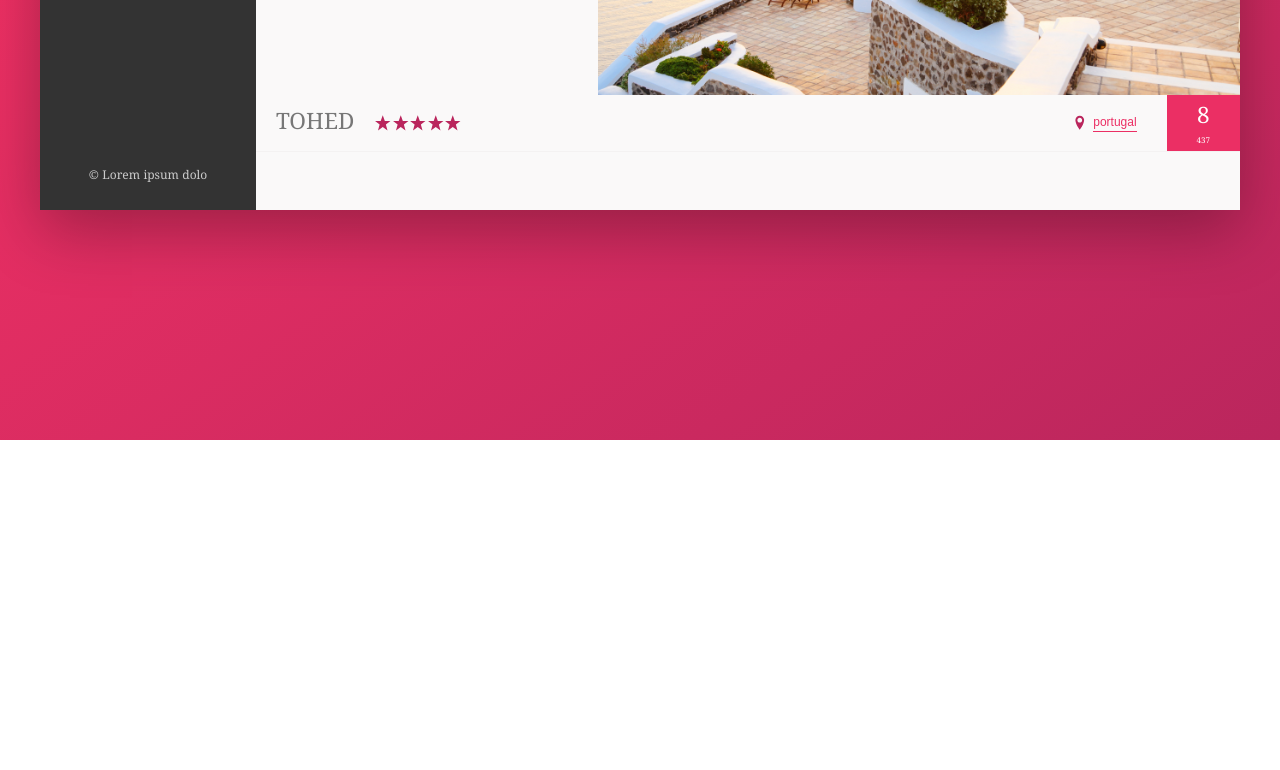
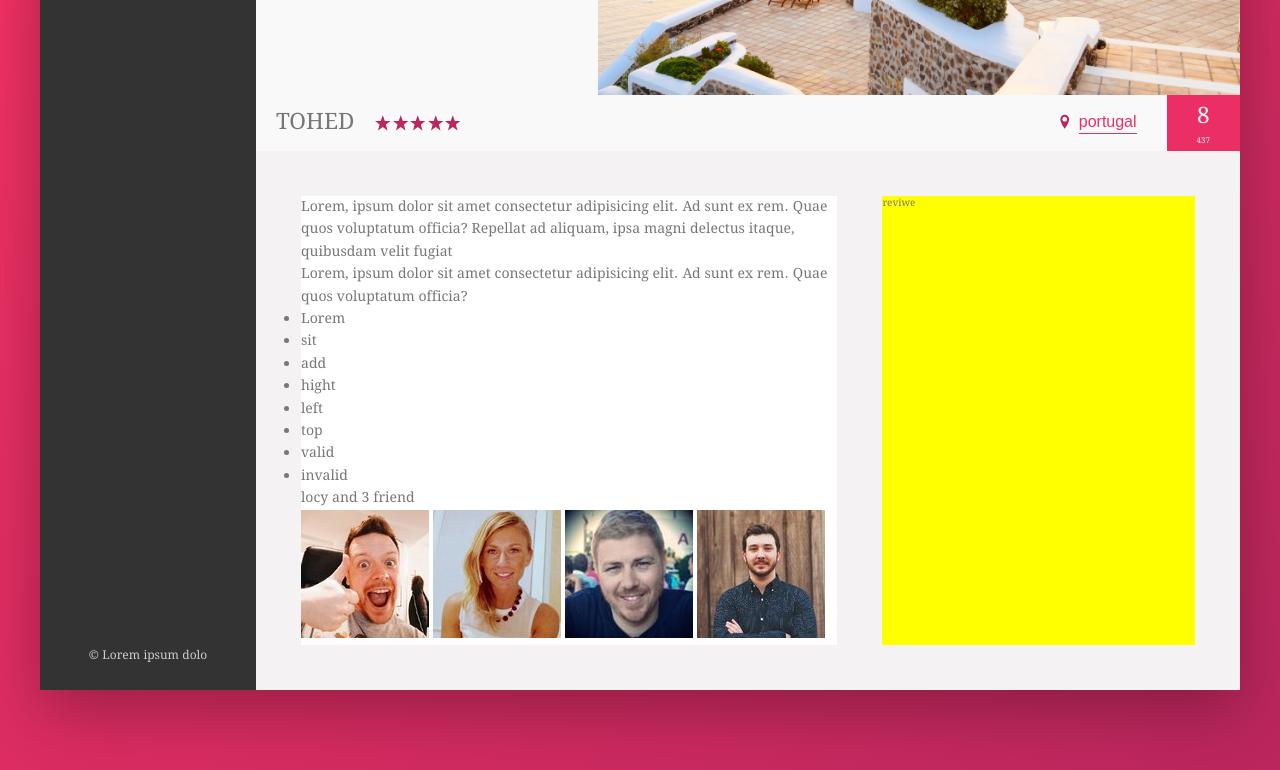
Before and after one commit to taranehsaadati/Trillo, a website: page index.html in a window 1280 px wide. Shown: the part 440-1210 px from the top of the page. Before the commit the page ends 880 px from the top, so only its background shows below. Drawn offline with Linux system fonts and the light colour scheme.

Commit message:
start section description

```diff
--- a/index.html
+++ b/index.html
@@ -33,7 +33,7 @@
 
                 <div class="nav-user__icon-box">
                     <svg class="nav-user__icon">
-                        <use  xlink:href="./img/sprite.svg#icon-message"></use>
+                        <use xlink:href="./img/sprite.svg#icon-message"></use>
                     </svg>
                     <span class="nav-user__notification">10</span>
                 </div>
@@ -53,7 +53,7 @@
 
 
 
-        <div class="content">
+        <main class="content">
             <div class="sidebar">
                 <ul class="side-nav">
                     <li class="side-nav__items side-nav__active">
@@ -155,9 +155,57 @@
                     </div>
 
                 </div>
+
+
+
+                <div class="detalis">
+                    <div class="description">
+                        <p class="pargraph">Lorem, ipsum dolor sit amet consectetur adipisicing elit. Ad sunt ex rem.
+                            Quae quos voluptatum officia? Repellat ad aliquam, ipsa magni delectus itaque, quibusdam
+                            velit fugiat
+                        </p>
+
+                        <p class="pargraph">Lorem, ipsum dolor sit amet consectetur adipisicing elit. Ad sunt ex rem.
+                            Quae quos voluptatum officia?
+                        </p>
+                        <ul class="list">
+                            <li class="list__items">Lorem</li>
+                            <li class="list__items">sit</li>
+                            <li class="list__items">add</li>
+                            <li class="list__items">hight</li>
+                            <li class="list__items">left</li>
+                            <li class="list__items">top</li>
+                            <li class="list__items">valid</li>
+                            <li class="list__items">invalid</li>
+                        </ul>
+                        <div class="recommend">
+                            <div class="recommend__count">
+                                locy and 3 friend
+                            </div>
+                            <div class="recommend__friend">
+                                <img src="img/user-1.jpg" alt="user" class="recommend__friend">
+                                <img src="img/user-2.jpg" alt="user" class="recommend__friend">
+                                <img src="img/user-3.jpg" alt="user" class="recommend__friend">
+                                <img src="img/user-4.jpg" alt="user" class="recommend__friend">
+
+                            </div>
+
+                        </div>
+
+
+                    </div>
+
+
+                    <div class="reviwe">
+                        reviwe
                     </div>
                 </div>
+
             </div>
+
+        </main>
+    </div>
+
 </body>
 
 </html>
--- a/sass/_base.scss
+++ b/sass/_base.scss
@@ -33,6 +33,8 @@ Gray dark 1:#999;
 --color-Gray-dark-3:#999;
 
 --shadow-dark:0rem 2rem 6rem rgba(0,0,0,.3);
+--line:1 solid var(--color-Gray-light-2);
+--shadow-light:0 2rem 5rem rgba(0,0,0,.06)
 }
 
 *{
--- a/sass/_component.scss
+++ b/sass/_component.scss
@@ -91,16 +91,14 @@
         justify-content: center;
         align-items: center;
     }
-    &__user {
-    }
+
     &__photo {
         height: 3.75rem;
         width: 3.75;
         border-radius: 50%;
         margin-right: 0.5rem;
     }
-    &__user-name {
-    }
+
 }
 
 ////////////////////////////////////////side-nav
@@ -182,7 +180,7 @@
 .overviwe {
     display: flex;
     align-items: center;
-    border-bottom: 1px solid var(--color-Gray-light-2);
+    border-bottom:  var(--line);
 
     &__title {
         font-size: 2.25rem;
@@ -204,7 +202,7 @@
         margin-right:.5rem;
     }
     &__location {
-        font-size:1.2rem;
+        font-size:1.6rem;
         display:flex;
         vertical-align:center;
         margin-right:3rem;
--- a/sass/_layout.scss
+++ b/sass/_layout.scss
@@ -9,7 +9,7 @@ box-shadow:var(--shadow-dark);
 .header{
 height:7rem;
 background-color:#fff;
-border-bottom:1px solid var(--color-Gray-light-2);
+border-bottom:var(--line);
 display:flex;
 justify-content:space-between;
 align-items:center;
@@ -29,6 +29,24 @@ justify-content:space-between;
 }
 .main-view{
     flex:1;
-    height:50rem;
+
 
 }
+.detalis{
+display:flex;
+padding:4.5rem;
+background-color:var(--color-Gray-light-2);
+border-bottom:var(--line);
+}
+.description{
+background-color:#fff;
+box-shadow:--shadow-light;
+flex:0 0 60%;
+margin-right:4.5rem;
+font-size:1.4rem;
+
+}
+.reviwe{
+background-color:yellow;
+flex:1;
+}
--- a/sass/main.scss
+++ b/sass/main.scss
@@ -1,3 +1,3 @@
 @import "base";
+@import "layout";
 @import "component";
-@import "layout";
```
Also changed, not shown: css/style.css. Lines whose indentation alone changed are shown as unchanged.
